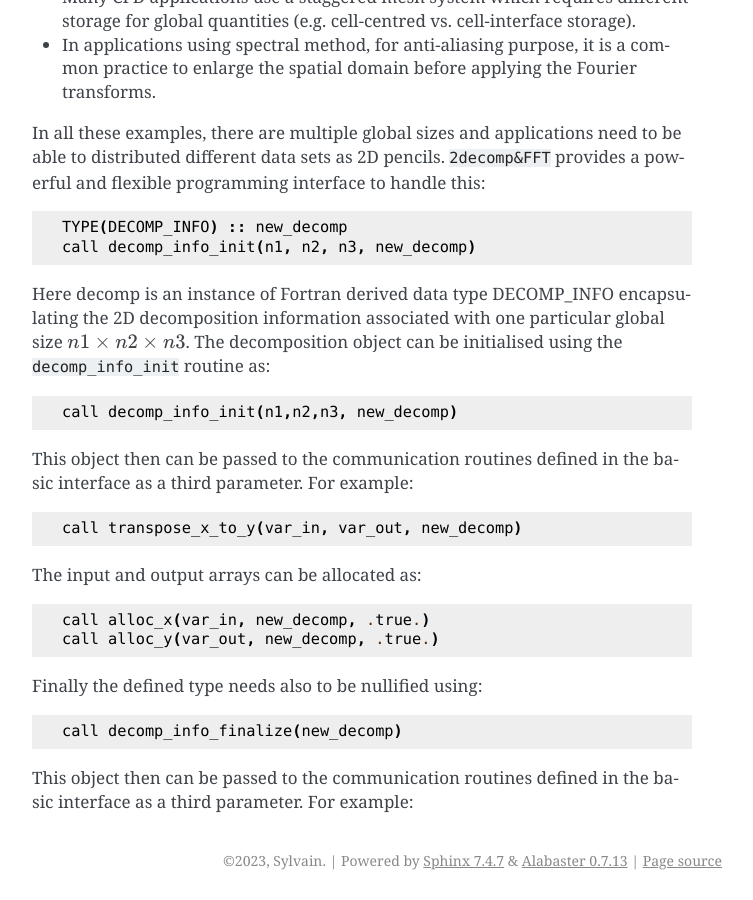
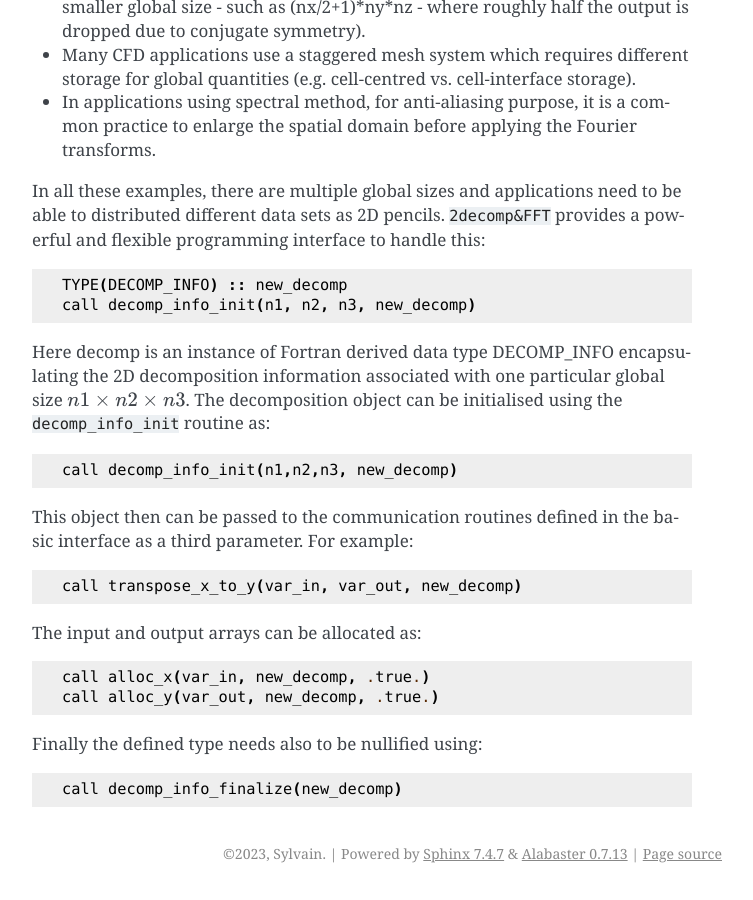
Before and after one commit to 2decomp-fft/2decomp-fft.github.io, a Sphinx documentation site: the page built from docs/source/pages/api_domain.rst, in a window 1280 px wide and 900 px high, scrolled down 4287 px. Shown: the whole window, without its empty margins (388-1141 px from the left). Built offline with Sphinx 7.4.7, drawn with Linux system fonts in a browser that asks for light colours; pages that are not in the unit, such as notebooks, are missing from menus.

Commit message:
Remove useless text from api_domain

```diff
--- a/docs/source/pages/api_domain.rst
+++ b/docs/source/pages/api_domain.rst
@@ -130,6 +130,7 @@ The allocation for a x pencil decomposition would be equivalent to the statement
 Allocated arrays can be simply released with an ``deallocate(var)`` statement.
 
 **Basic 2D Decomposition API**
+
 All the global variables described above, the defualt common type ``decomp`` and the MPI initialization is done
 using the following call
 
@@ -192,6 +193,7 @@ Finally, before exit, applications should clean up the memory by:
   call decomp_2d_finalize
 
 **Advanced 2D Decomposition API**
+
 While the basic decomposition API is very user-friendly, there may be situations in which
 applications need to handle more complex data structures. There are quite a few examples:
 
@@ -242,5 +244,3 @@ Finally the defined type needs also to be nullified using:
 ::
 
   call decomp_info_finalize(new_decomp)
-
-This object then can be passed to the communication routines defined in the basic interface as a third parameter. For example:
```
